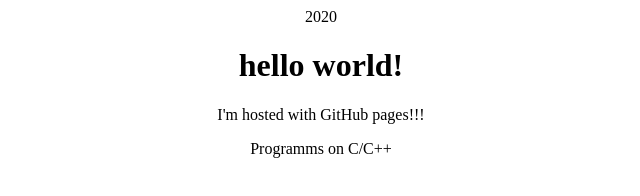
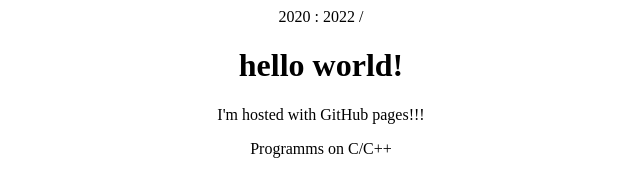
Before and after one commit to irubayev/irubayev, a plain HTML site: page index.html in a window 1280 px wide. Shown: the full height of the page, 319-959 px from the left. Drawn offline with Linux system fonts and the light colour scheme.

Commit message:
added spans

```diff
--- a/index.html
+++ b/index.html
@@ -7,6 +7,9 @@
 
 	<div class="main">
 		<span>2020</span>
+		<span>:</span>
+		<span>2022</span>
+		<span>/</span>
 
 	</div>
 		<h1> hello world! </h1>
```
